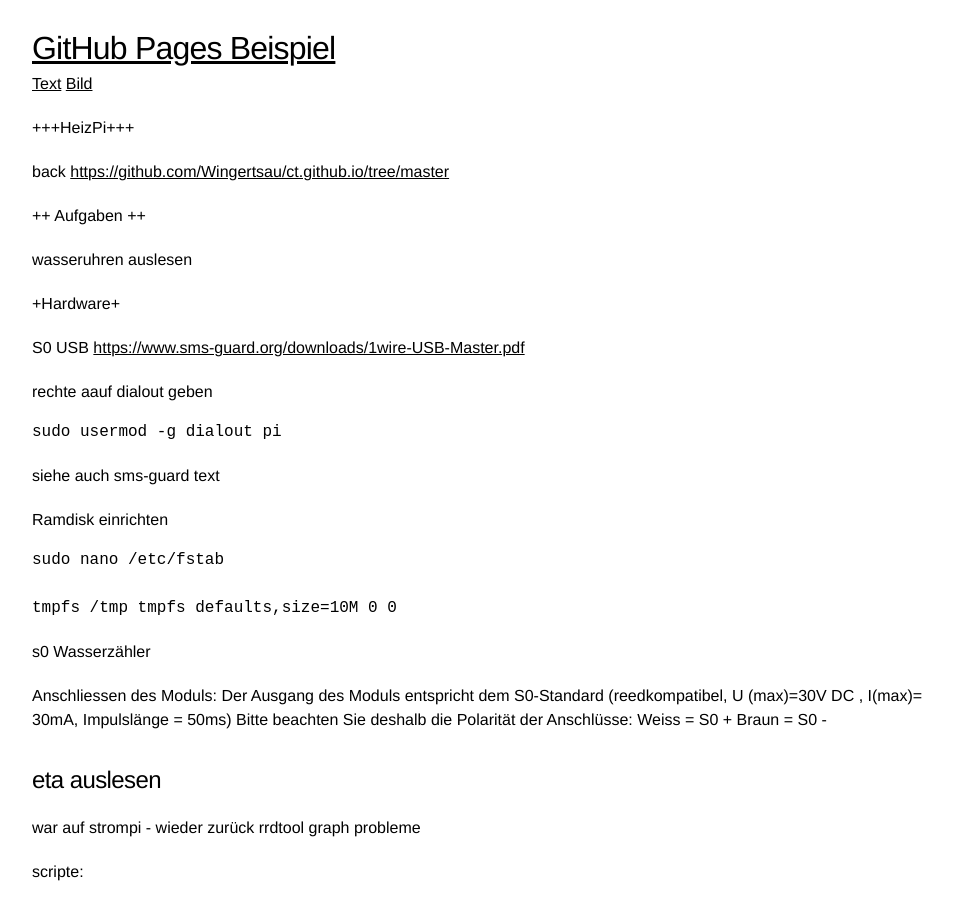
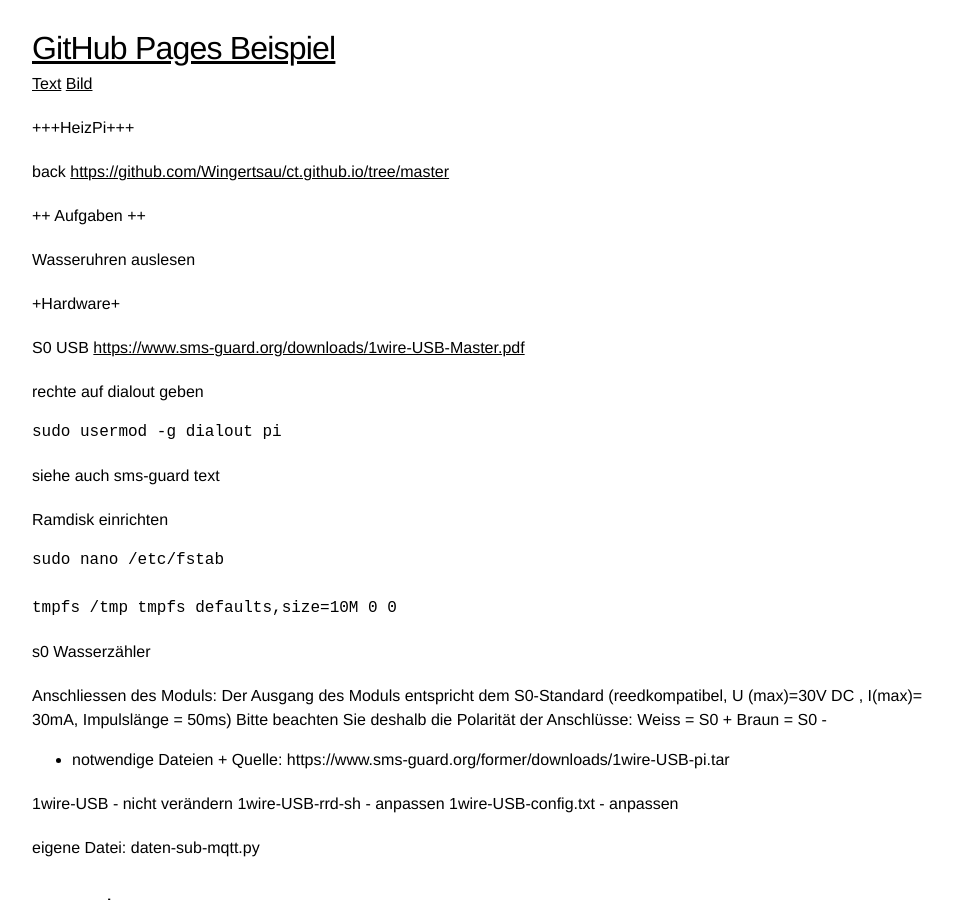
Before and after one commit to Wingertsau/ct.github.io, a Jekyll site: the page built from 53.md, in a window 1280 px wide and 900 px high. Shown: the whole window, without its empty margins (146-1099 px from the left). Built offline with Jekyll 4.4.1, drawn with Linux system fonts in a browser that asks for light colours; our own code applies the rules of GitHub Pages for plain Markdown files.

Commit message:
Update 53.md

```diff
--- a/53.md
+++ b/53.md
@@ -4,7 +4,7 @@ back <https://github.com/Wingertsau/ct.github.io/tree/master>
 
 ++ Aufgaben ++
 
-wasseruhren auslesen
+Wasseruhren auslesen
 
 
 +Hardware+
@@ -12,7 +12,7 @@ wasseruhren auslesen
 S0 USB
 <https://www.sms-guard.org/downloads/1wire-USB-Master.pdf>
 
-rechte aauf dialout geben
+rechte auf dialout geben
 
     sudo usermod -g dialout pi
 
@@ -31,6 +31,20 @@ Der Ausgang des Moduls entspricht dem S0-Standard (reedkompatibel, U (max)=30V D
 Bitte beachten Sie deshalb die Polarität der Anschlüsse:
 Weiss = S0 +
 Braun = S0 -
+
+
++ notwendige Dateien +
+Quelle:
+https://www.sms-guard.org/former/downloads/1wire-USB-pi.tar
+
+1wire-USB - nicht verändern
+1wire-USB-rrd-sh - anpassen
+1wire-USB-config.txt - anpassen
+
+eigene Datei:
+daten-sub-mqtt.py
+
+
 
 ## eta auslesen
 war auf strompi - wieder zurück rrdtool graph probleme
```
